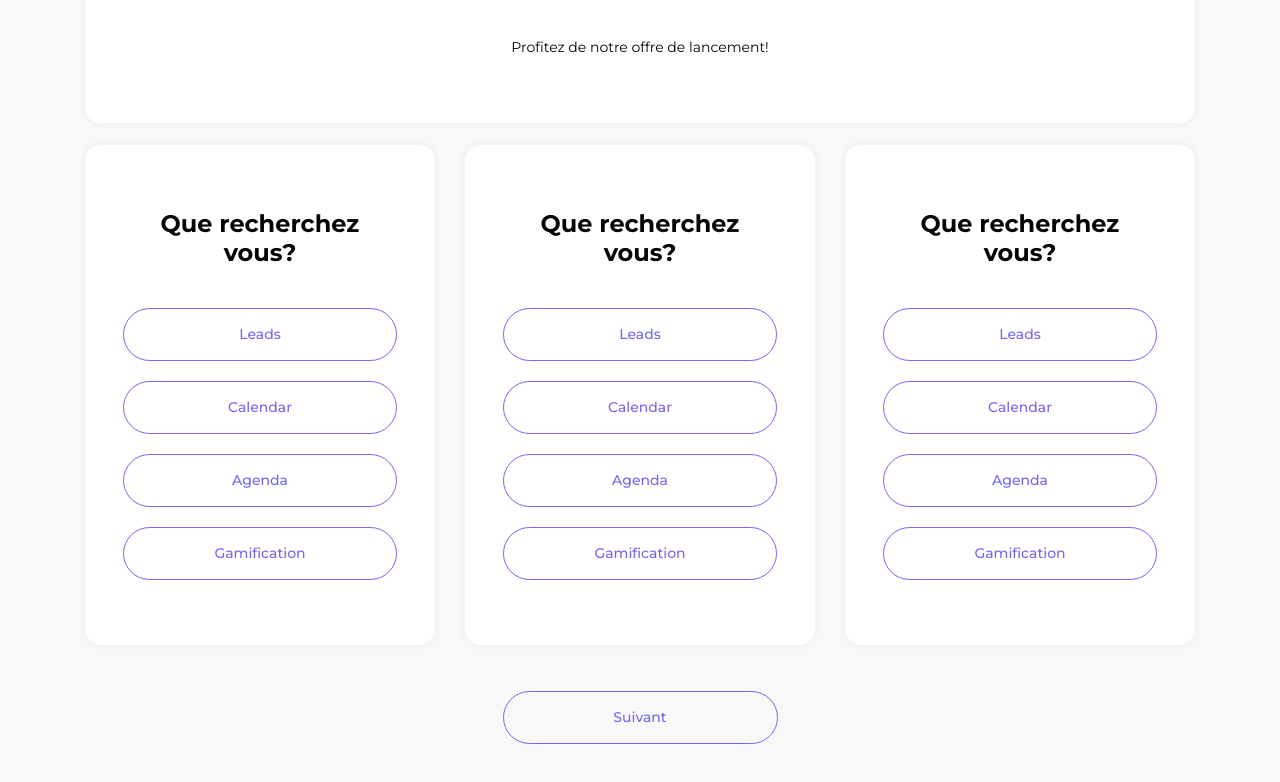
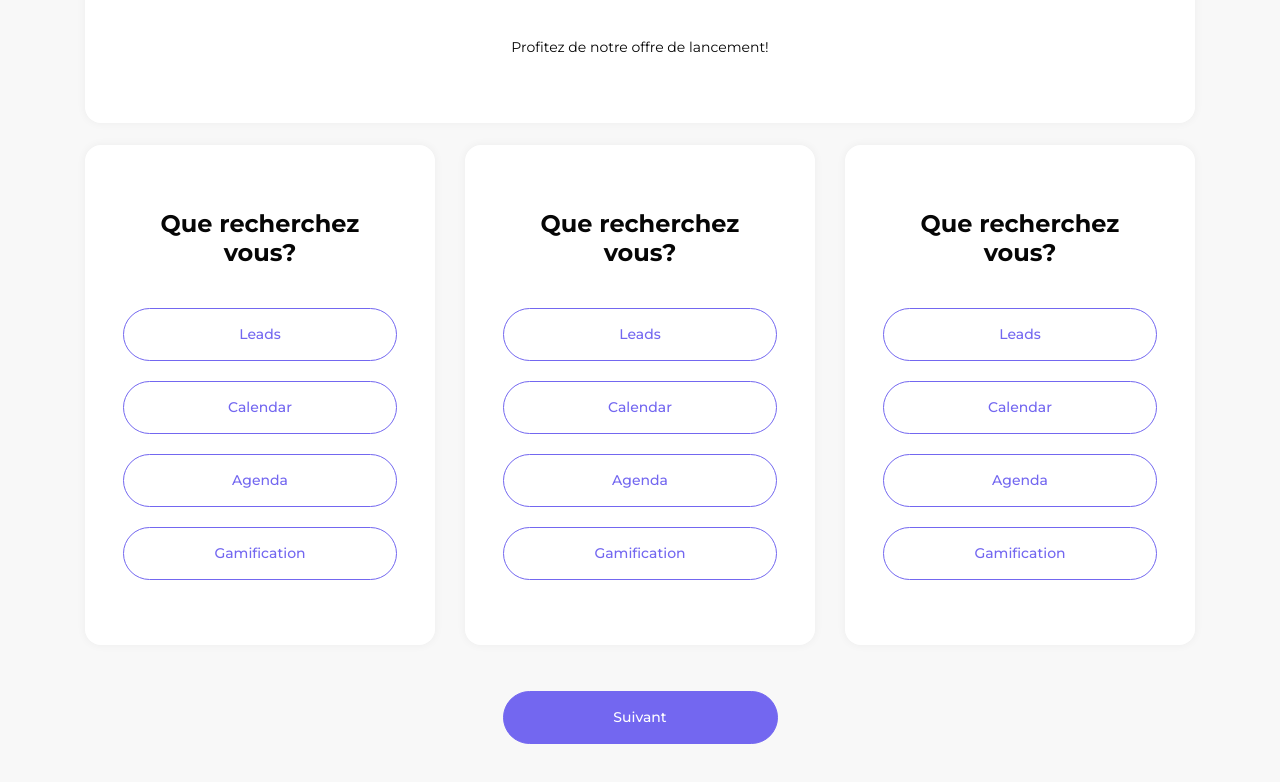
Before and after one commit to Developer-Zahid/soclose-app, a plain HTML site: page index.html in a window 1280 px wide. Shown: the part 388-1170 px from the top of the page. Drawn offline with Linux system fonts and the light colour scheme.

Commit message:
Changed submit button style

```diff
--- a/assets/scss/style.scss
+++ b/assets/scss/style.scss
@@ -144,7 +144,8 @@ body{
             max-width: 275px;
         }
         &[type="submit"]{
-            background-color: $color-white--soft;
+            color: $color-white;
+            background-color: $color-primary;
         }
         &:hover,
         &:focus-visible{
```
Also changed, not shown: assets/css/style.css, assets/css/style.min.css, 2 other files.
